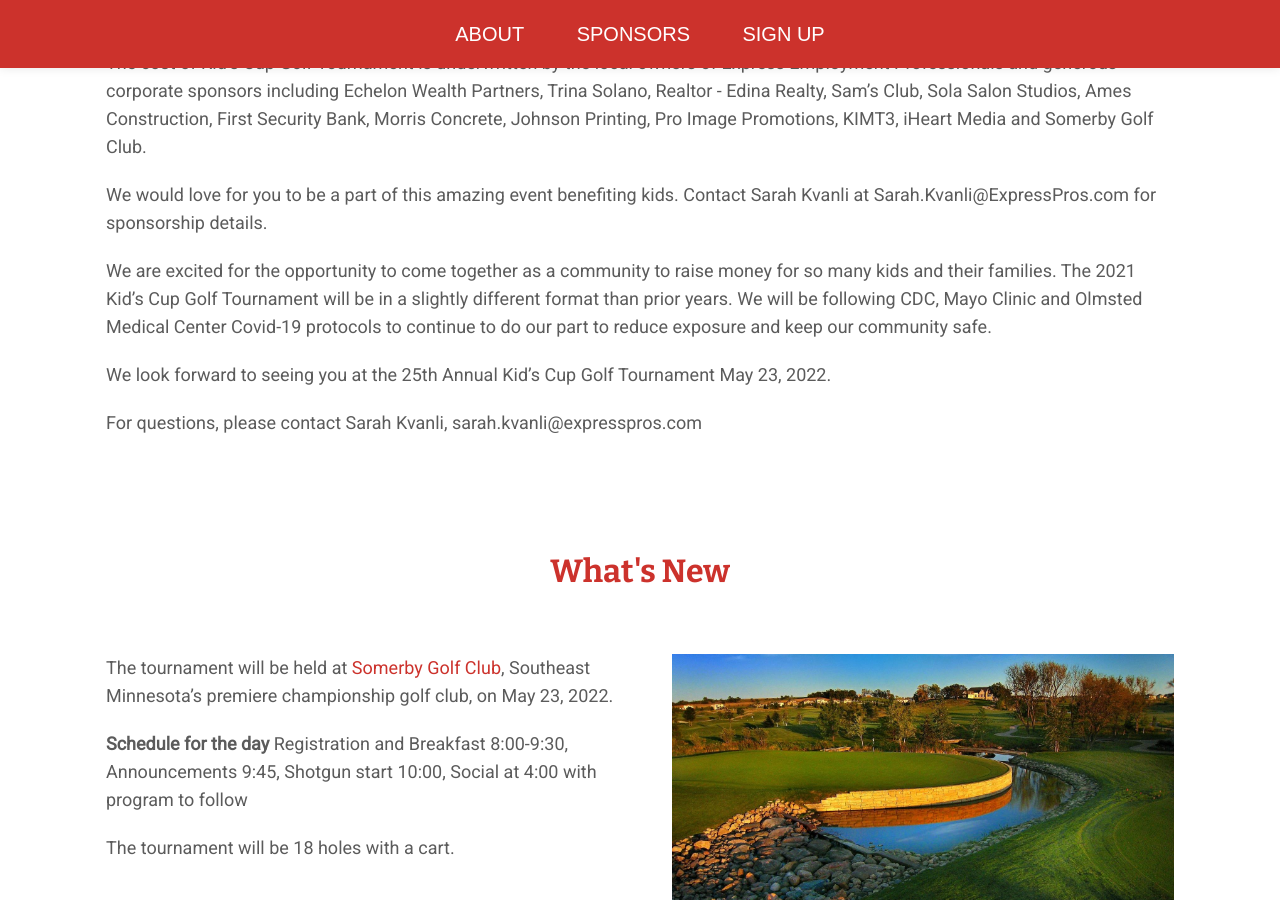
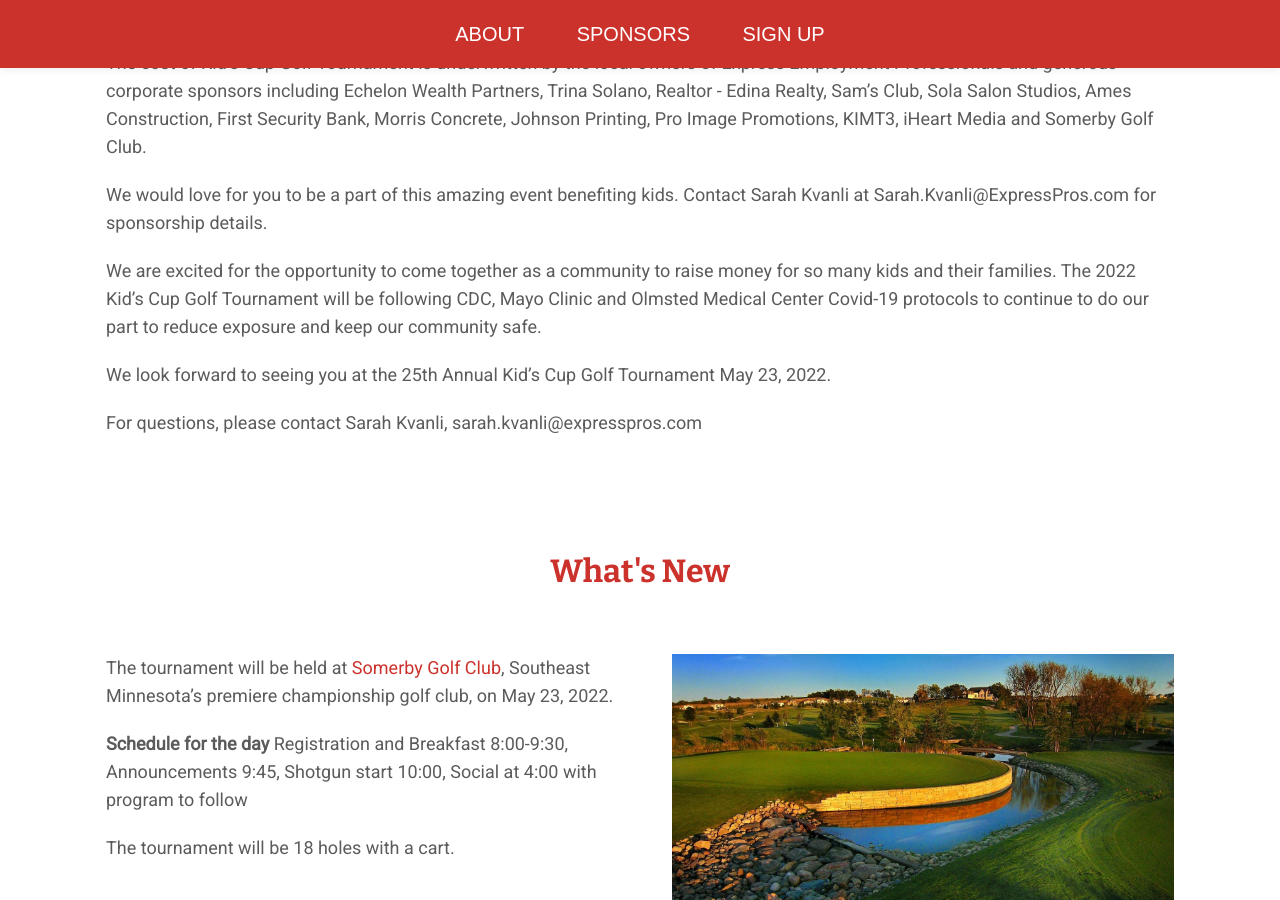
Before and after one commit to kidscuprochester/kidscuprochester.github.io, a Jekyll site: the page built from index.md, in a window 1280 px wide and 900 px high, scrolled down 1817 px. Built offline with Jekyll 4.4.1, drawn with Linux system fonts in a browser that asks for light colours; nearby versions of some CDN libraries.

Commit message:
Updated Config

```diff
--- a/_config.yml
+++ b/_config.yml
@@ -55,12 +55,11 @@ who_we_are:
     would love for you to be a part of this amazing event benefiting kids.  Contact
     Sarah Kvanli at Sarah.Kvanli@ExpressPros.com for sponsorship details. \n \n\nWe
     are excited for the opportunity to come together as a community to raise money
-    for so many kids and their families.  The 2021 Kid’s Cup Golf Tournament will
-    be in a slightly different format than prior years. We will be following CDC,
-    Mayo Clinic and Olmsted Medical Center Covid-19 protocols to continue to do our
-    part to reduce exposure and keep our community safe.\n\nWe look forward to seeing
-    you at the 25th Annual Kid’s Cup Golf Tournament May 23, 2022.\n\nFor questions,
-    please contact Sarah Kvanli, sarah.kvanli@expresspros.com"
+    for so many kids and their families.  The 2022 Kid’s Cup Golf Tournament will
+    be following CDC, Mayo Clinic and Olmsted Medical Center Covid-19 protocols to
+    continue to do our part to reduce exposure and keep our community safe.\n\nWe
+    look forward to seeing you at the 25th Annual Kid’s Cup Golf Tournament May 23,
+    2022.\n\nFor questions, please contact Sarah Kvanli, sarah.kvanli@expresspros.com"
   image: "/uploads/Team%20High%20Five-54a5d6.jpg"
 whats_new:
   text: "The tournament will be held at [Somerby Golf Club](http://www.somerby.com),
```
